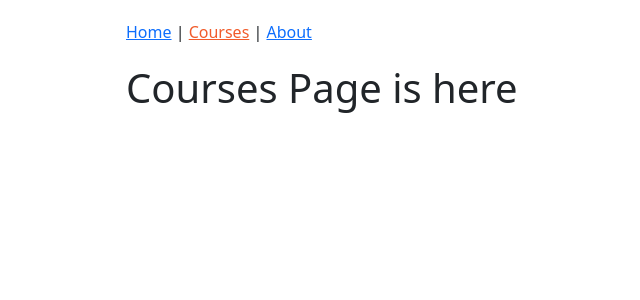
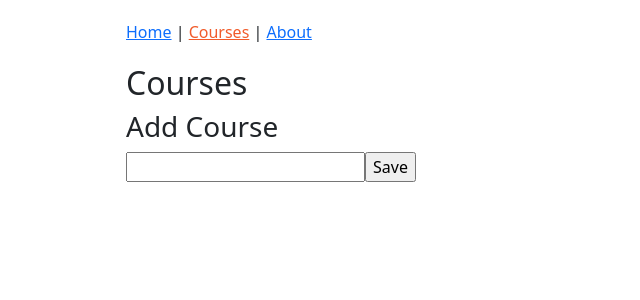
Before and after one commit to josephnq7/react_redux, a React app: page /courses in a window 1280 px wide. Shown: the top 300 px of the page, without its empty margins (101-741 px from the left). Built offline with nearby package versions, Linux system fonts and the light colour scheme.

Commit message:
binding event

```diff
--- a/src/components/courses/CoursesPage.js
+++ b/src/components/courses/CoursesPage.js
@@ -1,8 +1,34 @@
 import React from "react";
 
 class CoursesPage extends React.Component {
+  constructor(props) {
+    super(props);
+
+    this.state = {
+      course: {
+        title: "",
+      },
+    };
+  }
+
+  handleChange = (event) => {
+    const course = { ...this.state.course, title: event.target.value };
+    this.setState({ course });
+  };
+
   render() {
-    return <h1>Courses Page is here</h1>;
+    return (
+      <form>
+        <h2>Courses</h2>
+        <h3>Add Course</h3>
+        <input
+          type="text"
+          onChange={this.handleChange}
+          value={this.state.course.title}
+        />
+        <input type="submit" value="Save" />
+      </form>
+    );
   }
 }
 
```
